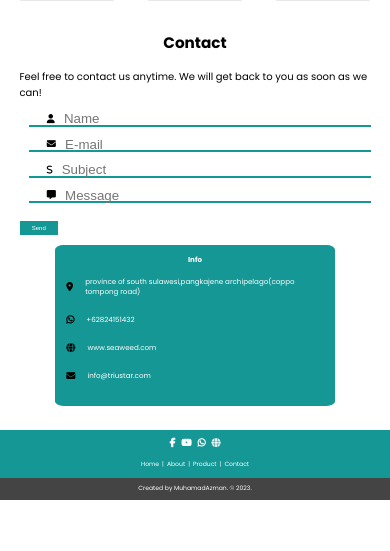
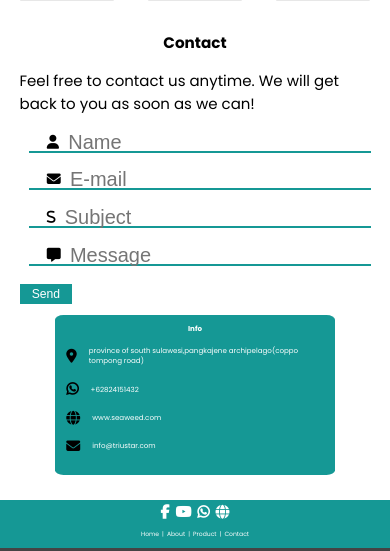
Before and after one commit to mrdfn20/seaweed, a plain HTML site: page index.html in a window 390 px wide. Shown: the part 2458-3009 px from the top of the page. Before the commit the page ends 2958 px from the top, so only its background shows below. Drawn offline with nearby package versions, Linux system fonts and the light colour scheme.

Commit message:
third commit

```diff
--- a/css/style.css
+++ b/css/style.css
@@ -423,9 +423,9 @@ swiper-slide .product-name h3 {
   padding-left: 3rem;
 }
 
-.input-group input {
+.input-group input [type="text"] {
   width: 100%;
-  font-size: 1.7;
+  font-size: 1.7rem;
   background: none;
 }
 
@@ -610,10 +610,6 @@ footer .container {
     font-size: 22px;
   }
 
-  .navbar .navbar .box-navbar .box:nth-child(3) {
-    background: red;
-  }
-
   .navbar .box-navbar .box:nth-child(3) a {
     color: white;
     font-size: 8px;
@@ -660,7 +656,49 @@ footer .container {
   }
 
   .contact .contact-field h3 {
-    font-size: 10px;
+    font-size: 15px;
+  }
+
+  /* resize icons */
+  .fa-xl {
+    font-size: 2.3em;
+    line-height: 0.04167em;
+    vertical-align: -0.125em;
+  }
+
+  input[type="text"] {
+    font-size: 20px;
+    margin-bottom: 1rem;
+    background: none;
+  }
+
+  .input-group i {
+    margin-bottom: 1rem;
+  }
+
+  .input-group {
+    display: flex;
+    align-items: center;
+    margin-top: 4rem;
+    margin-left: 1.5rem;
+    background-color: #fff;
+    border: 2px solid var(--primary);
+    border-left: none;
+    border-top: none;
+    border-right: none;
+    height: 2.2rem;
+    padding-right: 1rem;
+    padding-left: 3rem;
+  }
+
+  .contact-field .btn-sbmt {
+    margin-top: 3rem;
+    display: inline-block;
+    padding: 0.5rem 2rem;
+    font-size: 2rem;
+    color: #fff;
+    background-color: var(--primary);
+    cursor: pointer;
   }
 
   .contact .contact-details {
```
